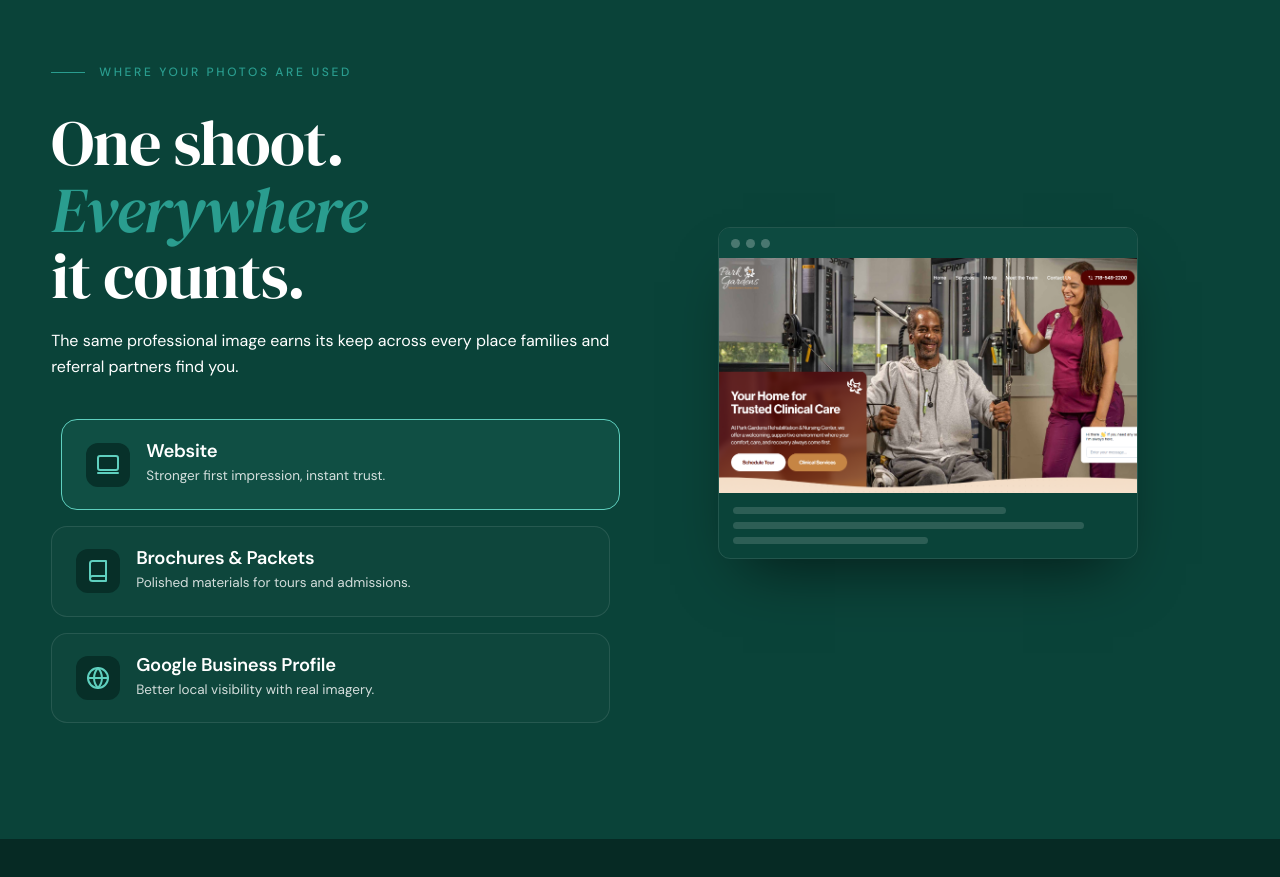
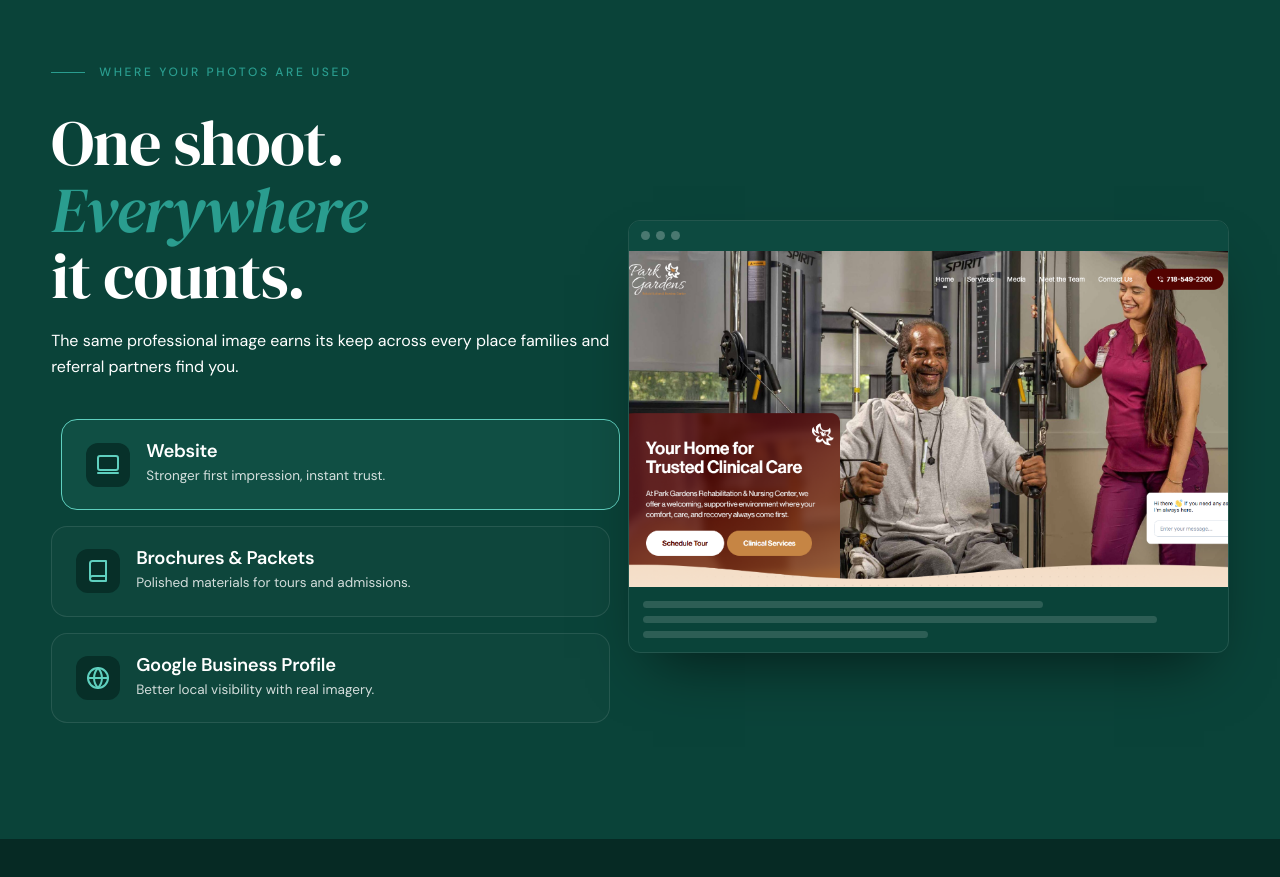
Before and after one commit to SunfieldMarketing/wavecare-website, a Next.js app: page /photoservices in a window 1280 px wide. Shown: the part 2820-3697 px from the top of the page. Built offline with nearby package versions, Linux system fonts and the light colour scheme.

Commit message:
style: fix mock widget sizes to match brochure scale and align to bottom of grid

```diff
--- a/src/app/photoservices/page.tsx
+++ b/src/app/photoservices/page.tsx
@@ -267,8 +267,8 @@ export default function PhotoServices() {
           </div>
           <div className="ctx" data-reveal style={{ display: 'flex', alignItems: 'flex-end', justifyContent: 'center' }}>
             <div className="ctx-stage" style={{ position: 'relative', height: '100%', minHeight: '520px', width: '115%', marginLeft: '-7.5%' }}>
-              <div className={`ctx-scene ${ctxTab === 0 ? 'on' : ''}`}>
-                <div className="mock-web">
+              <div className={`ctx-scene ${ctxTab === 0 ? 'on' : ''}`} style={{ alignItems: 'flex-end' }}>
+                <div className="mock-web" style={{ maxWidth: '800px', width: '100%' }}>
                   <div className="bar"><i></i><i></i><i></i></div>
                   <div className="shot">
                     <img src="/images/website.png" alt="Website" style={{ width: '100%', height: '100%', objectFit: 'cover', objectPosition: 'top' }} />
@@ -276,7 +276,7 @@ export default function PhotoServices() {
                   <div className="lines"><span></span><span></span><span></span></div>
                 </div>
               </div>
-              <div className={`ctx-scene ${ctxTab === 1 ? 'on' : ''}`}>
+              <div className={`ctx-scene ${ctxTab === 1 ? 'on' : ''}`} style={{ alignItems: 'flex-end' }}>
                 <div className="mock-bro" style={{ maxWidth: '800px', width: '100%', gap: '20px' }}>
                   <div className="pg" style={{ padding: 0, overflow: 'hidden', aspectRatio: '4/5' }}>
                     <img src="/images/brochure_inside.png" alt="Brochure Cover" style={{ width: '100%', height: '100%', objectFit: 'cover' }} />
@@ -286,8 +286,8 @@ export default function PhotoServices() {
                   </div>
                 </div>
               </div>
-              <div className={`ctx-scene ${ctxTab === 2 ? 'on' : ''}`}>
-                <div className="mock-goo">
+              <div className={`ctx-scene ${ctxTab === 2 ? 'on' : ''}`} style={{ alignItems: 'flex-end' }}>
+                <div className="mock-goo" style={{ maxWidth: '800px', width: '100%' }}>
                   <div className="shot">
                     <img src="/images/gallery/Caregiver%20with%20elderly%20women.jpeg" alt="Google Business Profile Photo" style={{ width: '100%', height: '100%', objectFit: 'cover' }} />
                   </div>
```
